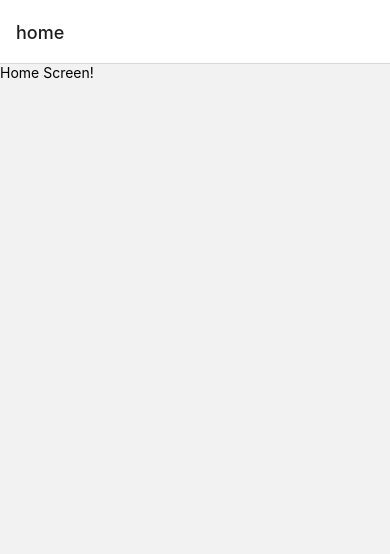
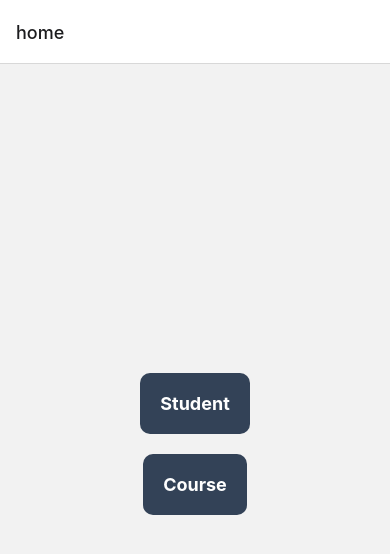
Before and after one commit to Yazid9899/course-management-system, a React Native app: screen /home in a window 390 px wide. Shown: the top 554 px of the page. Built offline with nearby package versions, Linux system fonts and the light colour scheme.

Commit message:
home screen

```diff
--- a/screens/Home.js
+++ b/screens/Home.js
@@ -1,11 +1,50 @@
-import { View, Text } from "react-native";
+import { useNavigation } from "@react-navigation/native";
+import { View, Text, TouchableOpacity, StyleSheet } from "react-native";
 
 const Home = () => {
+  const navigation = useNavigation();
+  const changeScreen = (name) => {
+    navigation.push(name);
+  };
   return (
-    <View>
-      <Text>Home Screen!</Text>
+    <View style={styles.container}>
+      <TouchableOpacity
+        style={styles.button}
+        onPress={() => {
+          changeScreen("Student");
+        }}
+      >
+        <Text style={styles.buttonText}>Student</Text>
+      </TouchableOpacity>
+      <TouchableOpacity
+        style={styles.button}
+        onPress={() => {
+          changeScreen("Course");
+        }}
+      >
+        <Text style={styles.buttonText}>Course</Text>
+      </TouchableOpacity>
     </View>
   );
 };
 
 export default Home;
+const styles = StyleSheet.create({
+  container: {
+    flex: 1,
+    justifyContent: "center",
+    alignItems: "center",
+  },
+  button: {
+    backgroundColor: "#334257",
+    padding: 20,
+    borderRadius: 10,
+    marginBottom: 20,
+  },
+  buttonText: {
+    color: "white",
+    fontSize: 18,
+    fontWeight: "bold",
+    textAlign: "center",
+  },
+});
```
